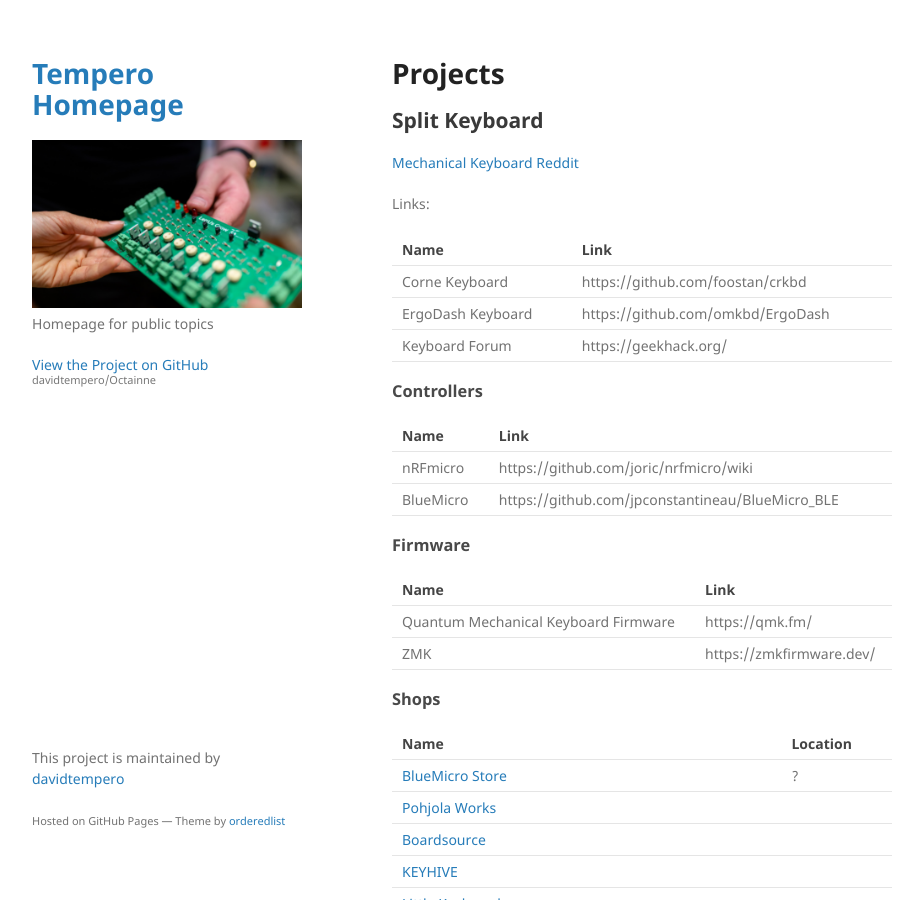
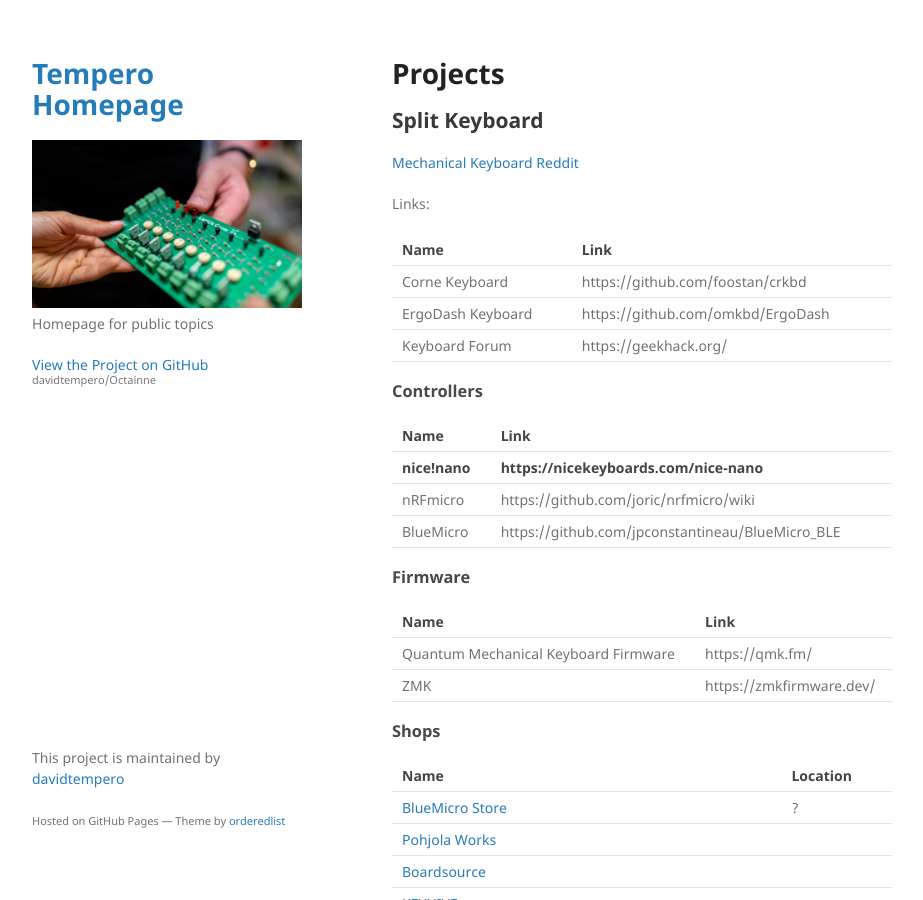
Before and after one commit to davidtempero/Octainne, a Jekyll site: the page built from projects.md, in a window 1280 px wide and 900 px high. Shown: the whole window, without its empty margins (178-1101 px from the left). Built offline with Jekyll 4.4.1, drawn with Linux system fonts in a browser that asks for light colours.

Commit message:
Added nice!nano project page

```diff
--- a/projects.md
+++ b/projects.md
@@ -20,6 +20,7 @@ Links:
 ### Controllers
 
 | Name      | Link                                             |
+|nice!nano|https://nicekeyboards.com/nice-nano|
 | :-------- | :----------------------------------------------- |
 | nRFmicro  | https://github.com/joric/nrfmicro/wiki           |
 | BlueMicro | https://github.com/jpconstantineau/BlueMicro_BLE |
```
